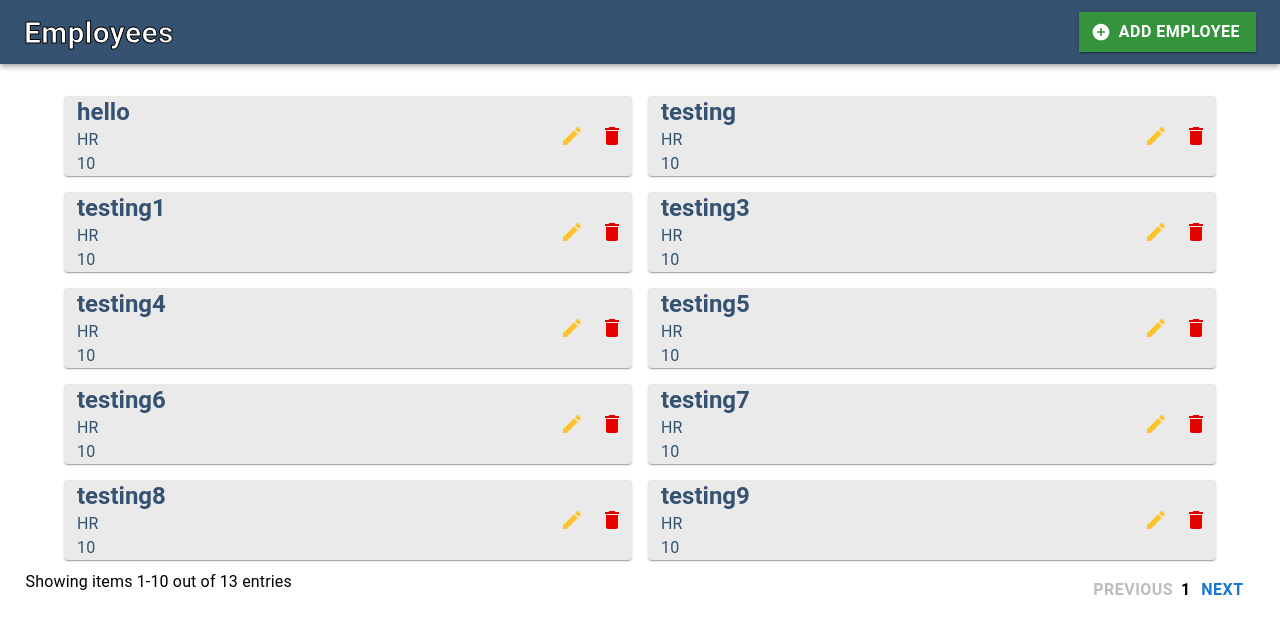
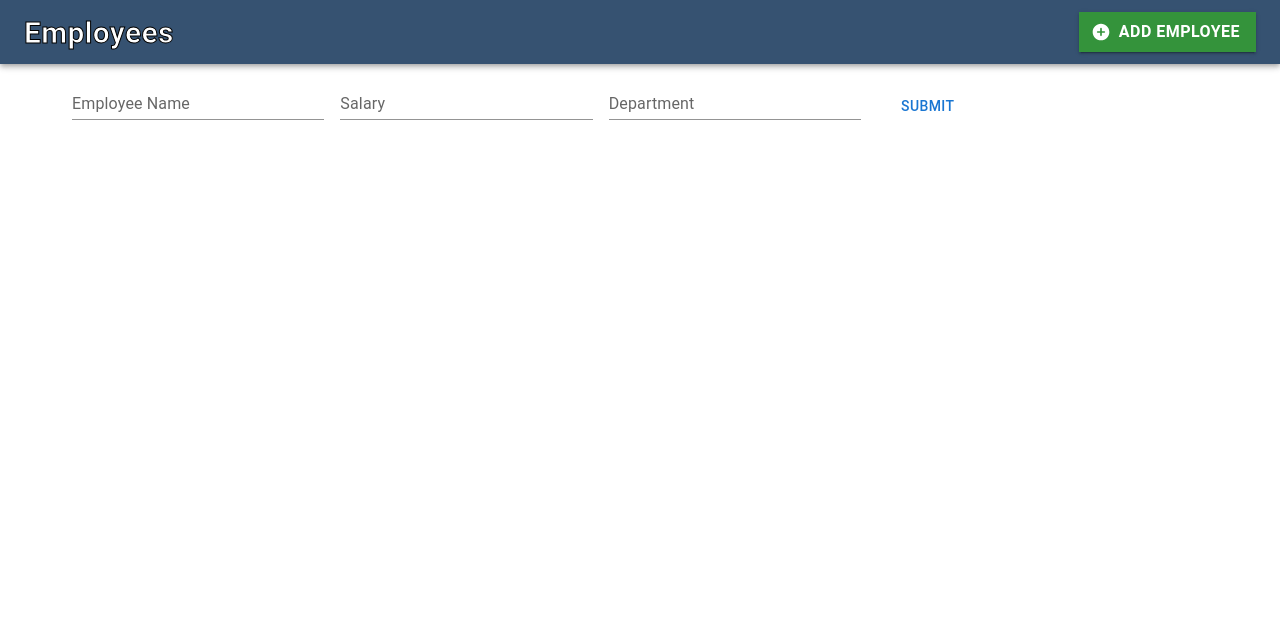
Before and after one commit to onioneggy/react-front-end, a React (Create React App) app: page /create in a window 1280 px wide. Shown: the top 634 px of the page. Built offline with nearby package versions, Linux system fonts and the light colour scheme.

Commit message:
messy stuff

```diff
--- a/package.json
+++ b/package.json
@@ -6,7 +6,7 @@
     "@emotion/react": "^11.9.0",
     "@emotion/styled": "^11.8.1",
     "@mui/icons-material": "^5.6.2",
-    "@mui/material": "^5.7.0",
+    "@mui/material": "^5.8.0",
     "@mui/styles": "^5.8.0",
     "@testing-library/jest-dom": "^5.16.4",
     "@testing-library/react": "^13.2.0",
@@ -17,6 +17,8 @@
     "@types/react-dom": "^18.0.4",
     "react": "^18.1.0",
     "react-dom": "^18.1.0",
+    "react-router": "^6.3.0",
+    "react-router-dom": "^6.3.0",
     "react-scripts": "5.0.1",
     "typescript": "^4.6.4",
     "web-vitals": "^2.1.4"
--- a/src/App.css
+++ b/src/App.css
@@ -20,11 +20,11 @@
 
 .oneLine {
   display:flex;
-  /* flex-wrap: nowrap; */
   justify-content: space-between;
   margin-top: 10px;
   margin-left: 2%;
   margin-right: 2%;
+  color: #365271;
 }
 
 .divLine {
@@ -33,3 +33,9 @@
   font-size: 16px;
   line-height: 19px;
 }
+
+.button {
+  font-size: 16px;
+  font-weight: 700;
+
+}
--- a/src/App.tsx
+++ b/src/App.tsx
@@ -5,7 +5,8 @@ import Box from '@mui/material/Box';
 import FullWidthGrid from './components/FullWidthGrid';
 // import Toolbar from '@mui/material/Toolbar';
 import { createTheme } from '@mui/material/styles'
-import { ThemeProvider } from '@mui/styles';
+import { BrowserRouter, Route, Routes } from 'react-router-dom';
+import AddEmployeePage from './components/AddEmployeePage';
 
 const mainTheme = createTheme({
   palette: {
@@ -18,13 +19,15 @@ const mainTheme = createTheme({
 
 function App() {
   return (
-    <Box>
-      {/* <ThemeProvider theme={mainTheme}> */}
-      <ButtonAppBar/>
-      <FullWidthGrid/>
-      {/* </ThemeProvider> */}
-    </Box>
-
+    <BrowserRouter>
+      <Box>
+        <ButtonAppBar/>
+        <Routes>
+          <Route path="/" element={<FullWidthGrid/>}></Route>
+          <Route path="/create" element={<AddEmployeePage/>}></Route>
+        </Routes>
+      </Box>
+    </BrowserRouter>
 
 
   );
--- /dev/null
+++ b/src/components/AddEmployeeButton.tsx
@@ -0,0 +1,14 @@
+import { styled } from '@mui/system';
+import Button from '@mui/material/Button';
+
+const AddEmployeeButton = styled(Button)({
+    background: '#34933B',
+    fontWeight: 700,
+    borderRadius:0,
+    fontSize: '16px'
+})
+
+
+export default AddEmployeeButton
+
+export {}
--- /dev/null
+++ b/src/components/AddEmployeePage.tsx
@@ -0,0 +1,66 @@
+import { Box, Button, Container, TextField } from "@mui/material";
+import { useState } from "react";
+import '../App.css'
+import { DummyEmployees } from "../employeesList";
+import { Employee } from "../models";
+
+
+type KeyChange = {
+    target: {
+        value: string;
+        };
+}
+
+export default function AddEmployeePage() {
+    const [employeeList, setEmployeeList]: any = useState(DummyEmployees)
+    const [newName, setNewName] = useState('')
+    const [newSalary, setNewSalary] = useState(0)
+    const [newDepartment, setNewDepartment] = useState('')
+
+    let lengthIndex = DummyEmployees.length
+
+    const handleNameChange = (event: KeyChange ) => {
+        setNewName(event.target.value)
+        console.log(newName)
+    }
+
+    const handleSalaryChange = (event: any) => {
+        setNewSalary(Number(event.target.value))
+        console.log(newSalary)
+    }
+
+    const handleDepartmentChange = (event: KeyChange) => {
+        setNewDepartment(event.target.value)
+        console.log(newDepartment)
+    }
+
+    const handleSubmit= (event: any) => {
+        event.preventDefault()
+        const employee: Employee = {
+            id: lengthIndex,
+            name: newName,
+            salary: newSalary,
+            department: newDepartment
+        }
+
+        lengthIndex = lengthIndex+1
+
+        setEmployeeList([...employeeList, employee])
+        // DummyEmployees.push(employee)
+        console.log(employeeList)
+    }
+
+    return (
+        <Container>
+        <Box component="form"
+        sx={{'& .MuiTextField-root': { m: 1, width: '25ch' }}} noValidate autoComplete="off" onSubmit={handleSubmit}>
+            <TextField variant="standard" label="Employee Name" onChange={handleNameChange}/>
+            <TextField variant="standard" label="Salary" onChange={handleSalaryChange}/>
+            <TextField variant="standard" label="Department" onChange={handleDepartmentChange}/>
+            <Button sx={{m:3}} type="submit">SUBMIT</Button>
+        </Box>
+
+        </Container>
+    )
+
+}
--- a/src/components/ButtonAppBar.tsx
+++ b/src/components/ButtonAppBar.tsx
@@ -3,9 +3,11 @@ import AppBar from '@mui/material/AppBar';
 // import Box from '@mui/material/Box';
 import Toolbar from '@mui/material/Toolbar';
 import Typography from '@mui/material/Typography';
-import Button from '@mui/material/Button';
 import AddCircleRoundedIcon from '@mui/icons-material/AddCircleRounded';
 import { styled } from '@mui/system';
+import AddEmployeeButton from './AddEmployeeButton';
+import { useNavigate } from 'react-router';
+
 
 const TextStyle = styled(Typography)({
     fontSize: '30px',
@@ -16,19 +18,13 @@ const TextStyle = styled(Typography)({
     WebkitTextStroke: '1px black',
 })
 
-const AddEmployeeButton = styled(Button)({
-    background: '#34933B',
-    fontWeight: 700,
-    borderRadius:0,
-    fontSize: '16px'
-})
-
 export default function ButtonAppBar() {
+  const nav = useNavigate()
   return (
     <AppBar sx = {{background: '#365271'}} position='relative'>
         <Toolbar>
             <TextStyle>Employees</TextStyle>
-            <AddEmployeeButton
+            <AddEmployeeButton onClick={() => nav("/create", {replace: true})}
                 variant="contained" startIcon={<AddCircleRoundedIcon />}>
                 Add Employee
             </AddEmployeeButton>
--- a/src/components/FullWidthGrid.tsx
+++ b/src/components/FullWidthGrid.tsx
@@ -8,7 +8,7 @@ import Typography from '@mui/material/Typography';
 import DeleteIcon from '@mui/icons-material/Delete';
 import IconButton from '@mui/material/IconButton';
 import { MouseEvent, useState } from 'react';
-import { Button } from '@mui/material';
+import { Button, Dialog, DialogTitle, DialogActions, DialogContent, TextField } from '@mui/material';
 import '../App.css'
 import { Employee } from '../models';
 
@@ -24,7 +24,8 @@ const RedButton = styled(IconButton)({
 
 const StyledCard = styled(Card)({
   backgroundColor: '#EAEAEA',
-  flexGrow: 1
+  flexGrow: 1,
+  borderRadius: '3px',
 });
 
 type CardDisplayProps = {
@@ -33,25 +34,86 @@ type CardDisplayProps = {
 }
 
 
+
 const CardDisplay = ({page, employees}: CardDisplayProps) => {
+
+  const [open, setOpen] = useState(false)
+  const [editOpen, setEditOpen] = useState(false)
+
+  const handleDeleteOuter = () => {
+    setOpen(true)
+  }
+
+  const handleClose = () => {
+    setOpen(false)
+  }
+
+  const handleDelete = (id: number) => {
+    employees = employees.filter(employee => employee.id !== id)
+    console.log(employees)
+    setOpen(false)
+
+  }
+
+  const handleEditOpen = () => {
+    setEditOpen(true)
+  }
+
+  const handleEditClose = () => {
+    setEditOpen(false)
+  }
+
+  const handleEdit = () => {
+    console.log('hello')
+  }
+
+
 
   return (
     <Container maxWidth="lg">
       <Grid container spacing={2} mt={2}>
-        {employees.slice(page*10, page*10+10).map((employee,i) =>
-        <Grid container item xs={12} sm={6} key={i}>
-        <StyledCard>
+        {employees.slice(page*10, page*10+10).map(employee =>
+        <Grid container item xs={12} sm={6} key={employee.id}>
+        <StyledCard elevation={0}>
         <Grid container item wrap="nowrap" justifyContent="space-between">
           <Grid item container direction="column">
-            <Grid item sx={{paddingLeft:'13px'}}key={i}>
+            <Grid item sx={{paddingLeft:'13px'}}key={employee.id}>
               <Typography color='#365271' variant='h5' fontWeight={700}>{employee.name}</Typography>
               <Typography color='#365271'>{employee.department}</Typography>
               <Typography color='#365271'>{employee.salary}</Typography>
             </Grid>
           </Grid>
-            <Grid item key={i} alignItems="center" display="flex">
-              <YellowButton><EditIcon/></YellowButton>
-              <RedButton><DeleteIcon/></RedButton>
+            <Grid item key={employee.id} alignItems="center" display="flex">
+              <YellowButton onClick={handleEditOpen}><EditIcon/></YellowButton>
+              <RedButton onClick={handleDeleteOuter}><DeleteIcon/></RedButton>
+              <Dialog onClose={handleClose} open={open}>
+              <DialogTitle>
+                {"Delete the following employee data?"}
+              </DialogTitle>
+              <DialogActions>
+                <Button onClick={handleClose}>Disagree</Button>
+                <Button onClick={() => handleDelete(employee.id)} autoFocus>
+                            Agree
+                </Button>
+                </DialogActions>
+              </Dialog>
+              <Dialog onClose={handleEditClose} open={editOpen}>
+              <DialogTitle>
+                {"Edit the following data"}
+              </DialogTitle>
+              <DialogContent>
+                <TextField
+                autoFocus margin="dense" id="name" label="Name" type="name" fullWidth variant="standard" defaultValue={employee.name}/>
+                <TextField autoFocus margin="dense" id="name" label="Salary" type="money" fullWidth variant="standard" defaultValue={employee.salary}/>
+                <TextField autoFocus margin="dense" id="name" label="Department" type="text" fullWidth variant="standard" defaultValue={employee.department}/>
+              </DialogContent>
+              <DialogActions>
+                <Button onClick={handleEdit} autoFocus>
+                            Agree
+                </Button>
+                </DialogActions>
+              </Dialog>
+
             </Grid>
             </Grid>
 
@@ -59,33 +121,35 @@ const CardDisplay = ({page, employees}: CardDisplayProps) => {
         </Grid>
         )}
 
-        </Grid>
-        </Container>
+      </Grid>
+    </Container>
   )
 
 }
 
 export default function FullWidthGrid() {
-  const employees = DummyEmployees
+  let employees = DummyEmployees
   const [page, setPage] = useState(0)
+
   const handleNextClick =(event: MouseEvent) => {
     setPage(page+1)
-    console.log(page)
   }
   const handlePrevClick = (event: MouseEvent)=> {
     setPage(page-1)
   }
 
-  console.log(employees)
   return (
     <div>
       <CardDisplay page={page} employees={employees}/>
       <div className='oneLine'>
-        <Typography display='flex'>Showing items {page*10 + 1}-{page*10+10} out of {employees.length} entries</Typography>
+        <Typography display='flex'>Showing items
+          <Typography component='span' style={{fontWeight: 700}}>&nbsp;{page*10 + 1}-{page*10+10}&nbsp;</Typography>out of
+          <Typography component='span' style ={{fontWeight: 700}}>&nbsp;{employees.length}&nbsp;</Typography>
+          entries</Typography>
         <div className='divLine'>
           <Button style={{fontSize: '16px', fontWeight: 700}} disabled={page === 0} onClick={handlePrevClick}>Previous</Button>
           <Typography style={{fontWeight: 700}}>{page+1}</Typography>
-          <Button style={{fontSize:'16px', fontWeight: 700}} onClick={handleNextClick}>Next</Button>
+          <Button style={{fontSize:'16px', fontWeight: 700}} disabled={page === Math.floor(employees.length/10)} onClick={handleNextClick}>Next</Button>
         </div>
       </div>
     </div>
--- /dev/null
+++ b/src/controller/DeleteButton.tsx
@@ -0,0 +1 @@
+export {}
--- a/src/employeesList/index.tsx
+++ b/src/employeesList/index.tsx
@@ -1,7 +1,7 @@
 import { Employee } from "../models"
 // import { Department } from "../models"
 
-export const DummyEmployees: Employee[] = [
+export let DummyEmployees: Employee[] = [
     {id: 0, name: 'hello', department:'HR', salary: 10},
     {id: 1, name: 'testing', department: 'HR', salary: 10},
     {id: 2, name: 'testing1', department: 'HR', salary: 10},
```
Also changed, not shown: 1 other file (tests, documents, lock files or other folders).
